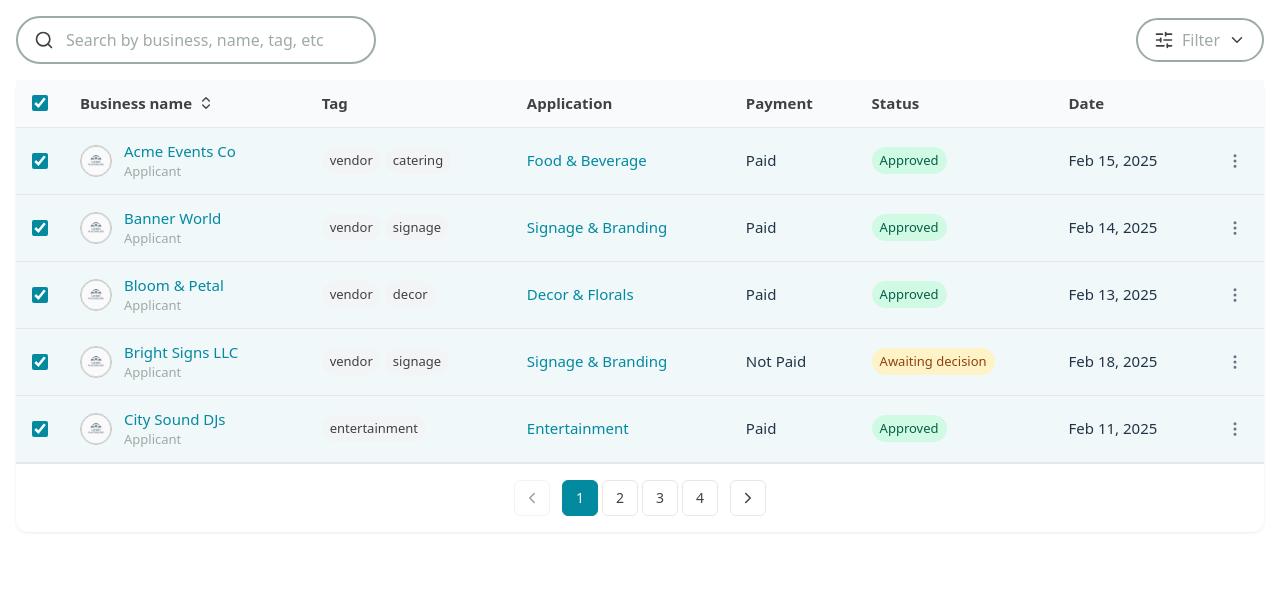
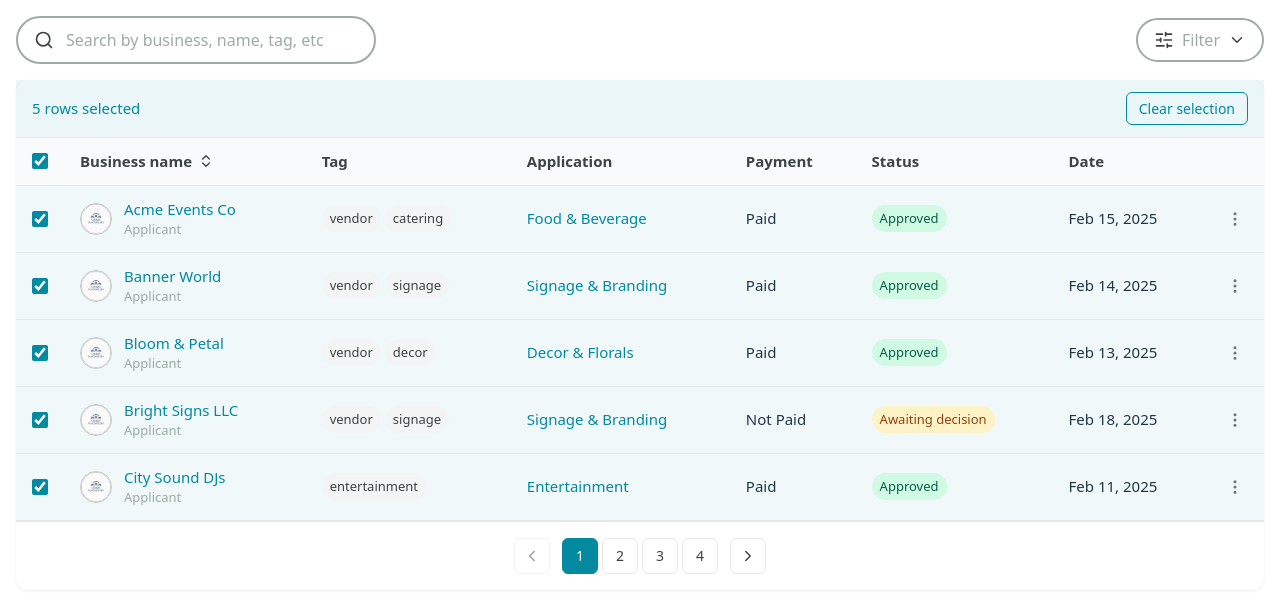
Before and after one commit to nitishahuja/eventeny, a React (Vite) app: page / in a window 1280 px wide. Both pictures are taken after a click on the label 40 px from the left and 103 px from the top of the page. Shown: the top 612 px of the page. Built offline with nearby package versions, Linux system fonts and the light colour scheme.

Commit message:
Table: add a11y bulk action bar when rows are selected (count + clear)

```diff
--- a/src/components/Table/Table.jsx
+++ b/src/components/Table/Table.jsx
@@ -73,9 +73,12 @@ function Table({ rows = [], loading = false, onViewApplicant }) {
     });
   };
 
+  const clearSelection = () => setSelected(new Set());
+
   const allOnPageSelected =
     pageRows.length > 0 &&
     pageRows.every((_, i) => selected.has((page - 1) * ROWS_PER_PAGE + i));
+  const someSelected = selected.size > 0;
 
   if (loading) {
     return (
@@ -115,6 +118,21 @@ function Table({ rows = [], loading = false, onViewApplicant }) {
       role='region'
       aria-label='Applications table'
     >
+      {someSelected && (
+        <div className='table-bulk-bar' role='toolbar' aria-label='Bulk actions'>
+          <span className='table-bulk-count'>
+            {selected.size} {selected.size === 1 ? 'row' : 'rows'} selected
+          </span>
+          <button
+            type='button'
+            className='table-bulk-clear'
+            onClick={clearSelection}
+            aria-label='Clear selection'
+          >
+            Clear selection
+          </button>
+        </div>
+      )}
       {/* Desktop: table layout */}
       <div className='table-desktop table-scroll'>
         <table className='table' role='table' aria-label='Applications'>
```
